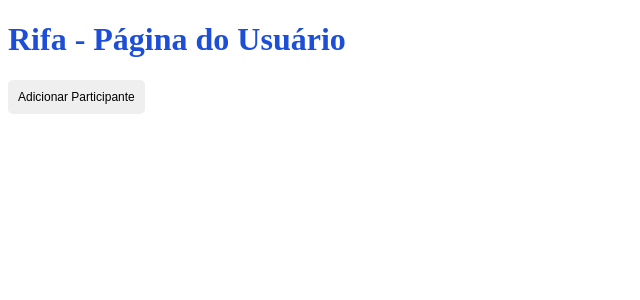
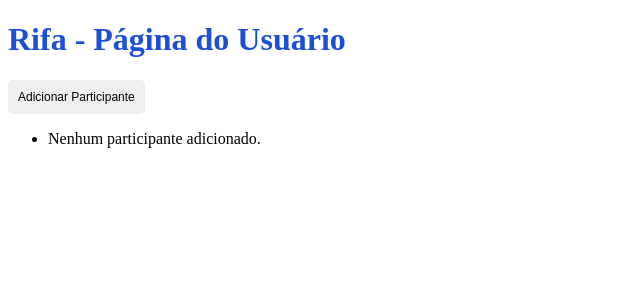
Before and after one commit to elrcarvalho/rifa-site, a React (Create React App) app: page / in a window 1280 px wide. Shown: the top 300 px of the page, without its empty margins (0-640 px from the left). Built offline with nearby package versions, Linux system fonts and the light colour scheme.

Commit message:
Update RifaUserPage.js

```diff
--- a/src/RifaUserPage.js
+++ b/src/RifaUserPage.js
@@ -1,10 +1,8 @@
 import React, { useState } from 'react';
 
-const RifaUserPage = ({ setParticipants, participants, reservedNumbers, setReservedNumbers }) => {
-  // Código do seu componente, com estados e lógica aqui...
-
-  // Exemplo de um evento que pode adicionar um participante:
+const RifaUserPage = ({ participants, setParticipants, reservedNumbers, setReservedNumbers }) => {
   const handleAddParticipant = (name) => {
+    console.log('Adicionando participante:', name); // Verifique o log
     if (!reservedNumbers.has(name)) {
       setParticipants([...participants, { name }]);
       setReservedNumbers(new Set(reservedNumbers.add(name)));
@@ -15,15 +13,17 @@ const RifaUserPage = ({ setParticipants, participants, reservedNumbers, setReser
     <div>
       <h1>Rifa - Página do Usuário</h1>
       <button onClick={() => handleAddParticipant('Novo Participante')}>Adicionar Participante</button>
-      {/* Renderização dos participantes */}
       <ul>
-        {participants.map((participant, index) => (
-          <li key={index}>{participant.name}</li>
-        ))}
+        {participants.length === 0 ? (
+          <li>Nenhum participante adicionado.</li>
+        ) : (
+          participants.map((participant, index) => (
+            <li key={index}>{participant.name}</li>
+          ))
+        )}
       </ul>
     </div>
   );
 };
 
-// Remover o erro de exportação, corrigindo a exportação para apenas um componente.
 export default RifaUserPage;
```
